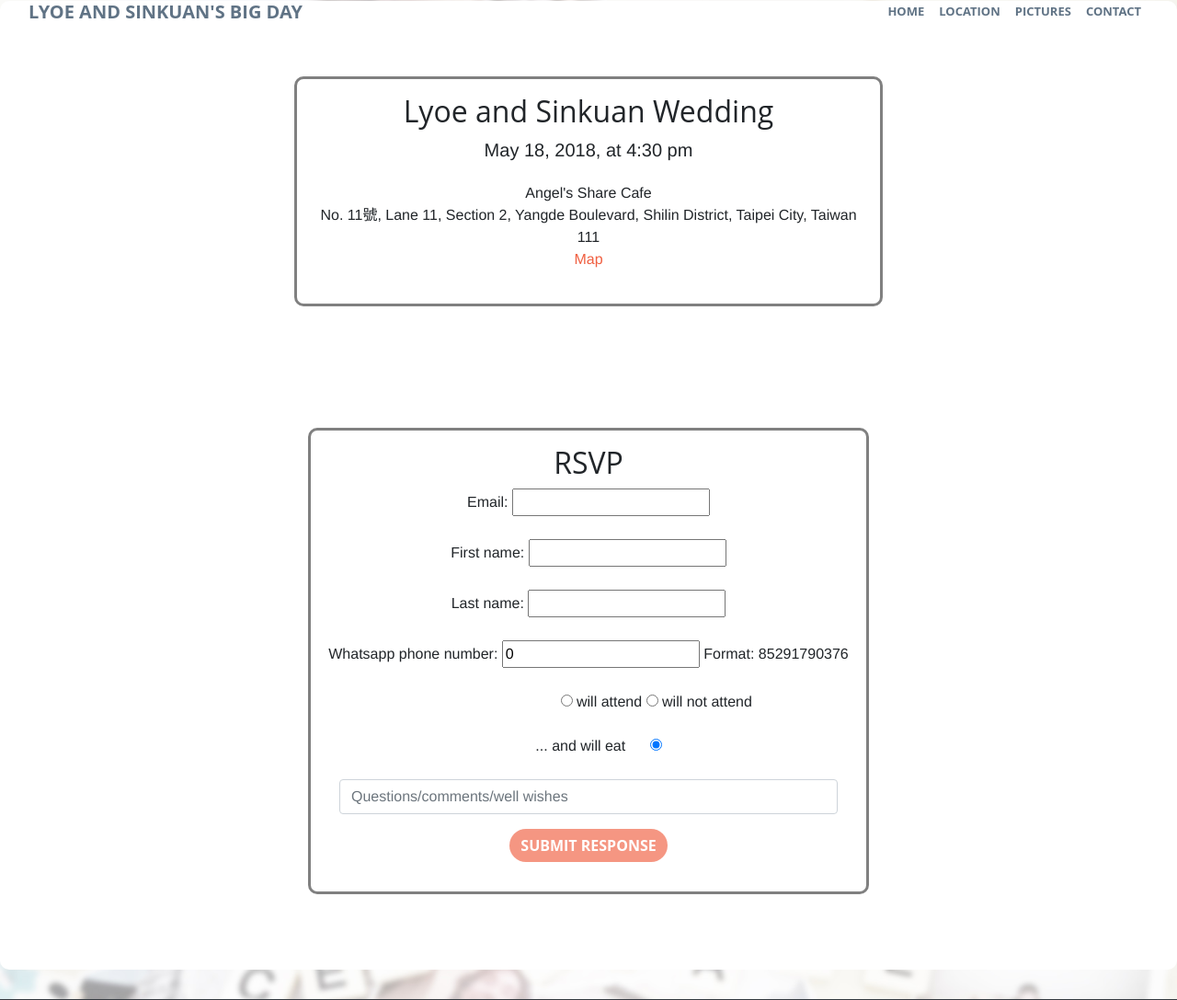
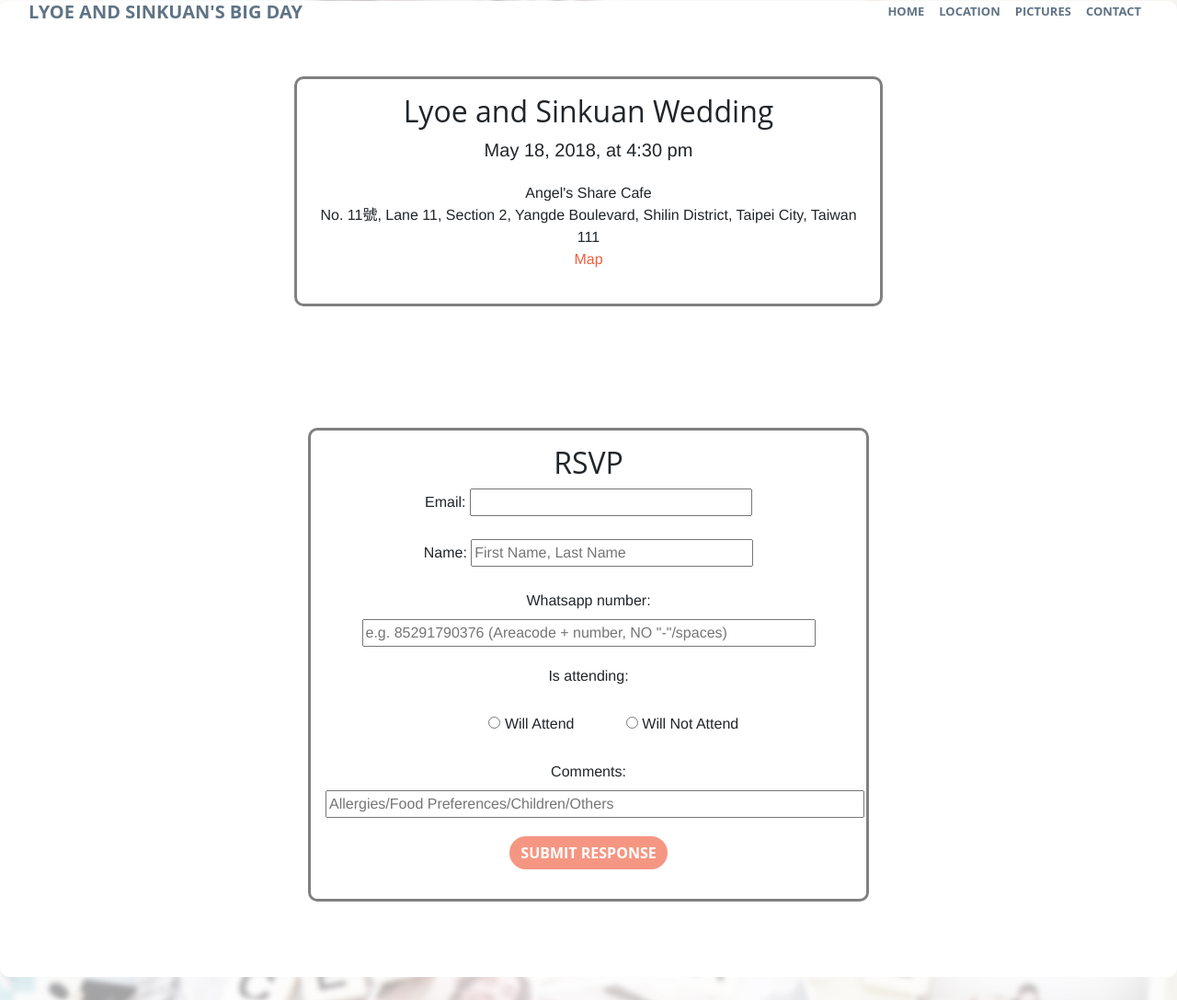
Before and after one commit to francoishideyos/lyoexsinkuan, a Django app: page /rsvp/ in a window 1280 px wide. Shown: the part 15-1102 px from the top of the page at 92% size. Run offline with Django 3.2, Linux system fonts and the light colour scheme; some libraries are stand-ins or nearby versions.

Commit message:
added fields n rsvp

```diff
--- a/guests/forms.py
+++ b/guests/forms.py
@@ -4,15 +4,28 @@ from django.contrib.auth.models import User
 from django.core.validators import RegexValidator
 from .models import Guest
 
+#https://stackoverflow.com/questions/44187640/django-1-11-horizontal-choice-field
+class HorizontalRadioRenderer(forms.RadioSelect):
+    template_name = 'horizontal_select.html'
+
+    # def __init__(self, *args, **kwargs):
+    #     super().__init__(*args, **kwargs)
+    #     css_style = 'style="display: inline-block; margin-right: 10px;"'
+    #     self.renderer.inner_html = '<li ' + css_style + '>{choice_value}{sub_widgets}</li>'
+
+    # def render(self):
+    #  return mark_safe(u'\n'.join([u'%s\n' % w for w in self]))
+
 class SignUpForm(forms.ModelForm):
-    # first_name = forms.CharField(max_length=30, required=False )
+    # name = forms.CharField(required=True)
     # last_name = forms.CharField(max_length=30, required=False )
     # email = forms.EmailField(max_length=254, required=True,help_text="*")
     # phone_regex = RegexValidator(regex=r'^\d{9,15}$', message="Format: AreaCode+Number - 6592962824.")
     # whatsapp_phone_number = forms.CharField(help_text='Format: 85291790376',max_length=30, validators=[phone_regex]) # validators should be a list
 
     # def __init__(self, *args, **kwargs):
-        # super(SignUpForm, self).__init__(*args, **kwargs)
+    #     super(SignUpForm, self).__init__(*args, **kwargs)
+    #     self.fields['comments'].widget = forms.TextInput(attrs={'placeholder': 'Allergies/Children/Others'})
 
         # https://stackoverflow.com/questions/14299039/django-how-to-remove-the-password-field-from-the-usercreationform/14301395
         # del self.fields['password1']
@@ -26,4 +39,14 @@ class SignUpForm(forms.ModelForm):
     class Meta:
     	# https://developer.mozilla.org/en-US/docs/Learn/Server-side/Django/Forms
         model = Guest
-        fields = ('email','first_name', 'last_name','whatsapp_phone_number')
+        fields = ('email','name','whatsapp_number', 'is_attending', 'comments')
+
+        # for radio buttons
+        # https://stackoverflow.com/questions/30199471/how-to-specify-select-and-radioselect-in-a-modelform
+        widgets = {
+            'email': forms.TextInput(attrs={'size': 30}),
+            'name': forms.TextInput(attrs={'placeholder':'First Name, Last Name','size': 30}),
+            'is_attending': HorizontalRadioRenderer,
+            'whatsapp_number': forms.TextInput(attrs={'placeholder': 'e.g. 85291790376 (Areacode + number, NO "-"/spaces)', 'size': 50}),
+            'comments': forms.TextInput(attrs={'placeholder': 'Allergies/Food Preferences/Children/Others', 'size': 60})
+        }
--- a/guests/models.py
+++ b/guests/models.py
@@ -15,17 +15,23 @@ class Guest(models.Model):
     """
     A single guest
     """
-    first_name = models.CharField(max_length=30)
-    last_name = models.CharField(max_length=30)
+    STATE_CHOICES = (
+        (True, u'Will Attend'),
+        (False, u'Will Not Attend'),
+    )
+
+    name = models.CharField(max_length=50)
+    # last_name = models.CharField(max_length=30)
     email = models.EmailField(max_length=80)
     phone_regex = RegexValidator(regex=r'^\d{9,15}$', message="Format: AreaCode+Number - 6592962824.")
-    whatsapp_phone_number = models.CharField(default='0',help_text='Format: 85291790376',max_length=30, validators=[phone_regex]) # validators should be a list
-    is_attending = models.NullBooleanField(default=None)
-    is_child = models.BooleanField(default=False)
+    whatsapp_number = models.CharField(max_length=13) # validators should be a list
+    is_attending = models.BooleanField(default=None,choices=STATE_CHOICES)
+    # is_child = models.BooleanField(default=False)
+    comments = models.CharField(max_length=1000)
 
-    @property
-    def name(self):
-        return u'{} {}'.format(self.first_name, self.last_name)
+    # @property
+    # def name(self):
+    #     return u'{} {}'.format(self.first_name, self.last_name)
 
-    def __unicode__(self):
-        return 'Guest: {} {}'.format(self.first_name, self.last_name)
+    # def __unicode__(self):
+    #     return 'Guest: {} {}'.format(self.first_name, self.last_name)
--- /dev/null
+++ b/guests/templates/horizontal_select.html
@@ -0,0 +1,18 @@
+{% with id=widget.attrs.id %}
+    <ul{% if id %} id="{{ id }}"{% endif %}{% if widget.attrs.class %} class="{{ widget.attrs.class }}"{% endif %}>
+        {% for group, options, index in widget.optgroups %}
+            {% if group %}
+                <li>{{ group }}
+                <ul{% if id %} id="{{ id }}_{{ index }}"{% endif %}>
+            {% endif %}
+            {% for option in options %}
+            <!-- https://stackoverflow.com/questions/27023641/horizontal-list-element-evenly-spaced-and-responsive -->
+                <li style="display: inline-block; width: 30%; ">{% include option.template_name with widget=option %}</li>
+            {% endfor %}
+            {% if group %}
+                </ul>
+                </li>
+            {% endif %}
+        {% endfor %}
+    </ul>
+{% endwith %}
--- a/guests/templates/rsvp.html
+++ b/guests/templates/rsvp.html
@@ -44,34 +44,36 @@
                             {% endfor %}
                         </ul>
                     {% endif %}
-                    <div class="form-group" data-is-child="{{ guest.is_child }}">
+                   <!--  <div class="form-group" data-is-child="{{ guest.is_child }}"> -->
+ <!--                    <div class="form-group">
 
                         <label for="{{ attending_label }}" class="col-md-3 control-label"></label>
 
                         <label class="radio-inline">
-                            <input class="attending-radio" type="radio" name="{{ attending_label }}" value="yes" {% if guest.is_attending %}checked="checked"{% endif %} required> will attend
+                            <input class="attending-radio" type="radio" name="{{ attending_label }}" value="Yes" {% if guest.is_attending %}checked="checked"{% endif %} required> will attend
                         </label>
 
                         <label class="radio-inline">
-                            <input class="attending-radio" type="radio" name="{{ attending_label }}" value="no" {% if guest.is_attending == False %}checked="checked"{% endif %} required> will not attend
+                            <input class="attending-radio" type="radio" name="{{ attending_label }}" value="No" {% if guest.is_attending == False %}checked="checked"{% endif %} required> will not attend
                         </label>
 
-                    </div>
+                    </div> -->
 
                     <div class="form-group">
 
-                        <label for="{{ meal_label }}" class="col-md-3 control-label">... and will eat</label>
+<!--                         <label for="{{ meal_label }}" class="col-md-3 control-label">... and will eat</label>
 
                         <label class="radio-inline">
                             <input type="radio" name="{{ meal_label }}" id="{{ meal_label }}-yes" value="{{ meal_id }}" {% if guest.meal == meal_id %}checked="checked"{% endif %} {% if guest.is_attending == False %}disabled{% endif %} required>
-                        </label>
+                        </label> -->
 
 
                     </div>
 
-                    <div class="form-group col-md-12">
-                        <input type="text" name="comments" class="form-control" placeholder="Questions/comments/well wishes" >
-                    </div>
+ <!--                    <div class="form-group col-md-12">
+                        <input type="text" name="comments" class="form-control" placeholder="Any food preferences/allergies? Please leave comment here" >
+                    </div> -->
+
                     <div class="form-group">
                         <div class="text-center">
                             <input type="submit" class="btn btn-primary" value="Submit Response" />
--- a/lyoexsinkuan/static/css/creative.css
+++ b/lyoexsinkuan/static/css/creative.css
@@ -3,6 +3,8 @@
  * Code licensed under the Apache License v2.0.
  * For details, see http://www.apache.org/licenses/LICENSE-2.0.
  */
+
+
 
 html,
 body {
--- a/lyoexsinkuan/static/css/invitation.css
+++ b/lyoexsinkuan/static/css/invitation.css
@@ -56,3 +56,10 @@ body {
 #footer {
     padding-bottom: 30px;
 }
+
+/*https://stackoverflow.com/questions/21271327/bullets-next-to-django-multiple-multiplechoicefield*/
+ul
+{
+    list-style-type: none;
+
+}
```
Also changed, not shown: db.sqlite3, guests/migrations/0003_auto_20180923_1927.py (added), guests/migrations/0004_auto_20180923_2001.py (added), guests/migrations/0005_auto_20180923_2006.py (added), guests/migrations/0006_auto_20180923_2033.py (added), guests/migrations/0007_auto_20180923_2040.py (added), guests/migrations/0008_auto_20180923_2343.py (added), guests/migrations/0009_auto_20180923_2344.py (added), guests/migrations/0010_auto_20180923_2346.py (added), guests/migrations/0011_auto_20180923_2347.py (added), 2 other files.
